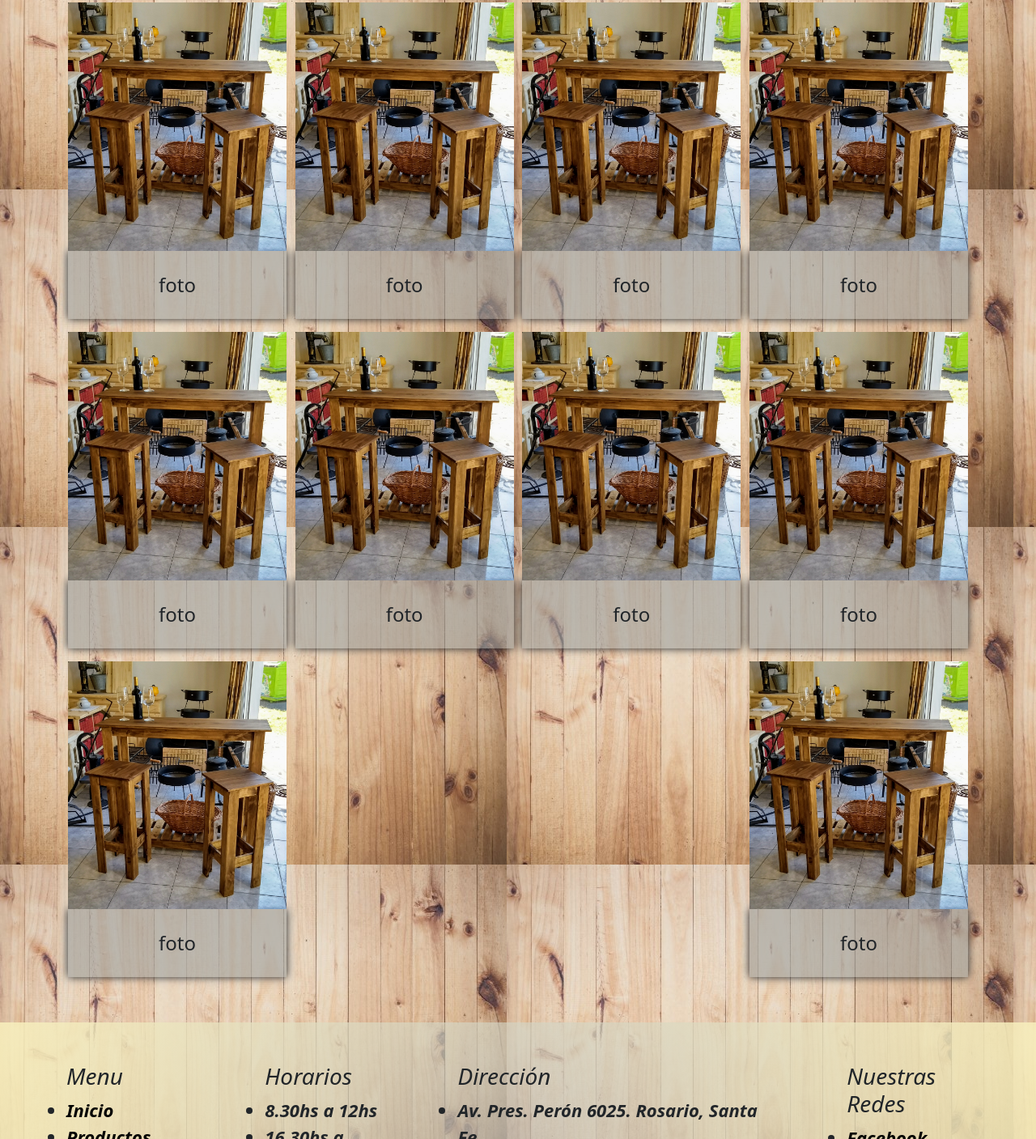
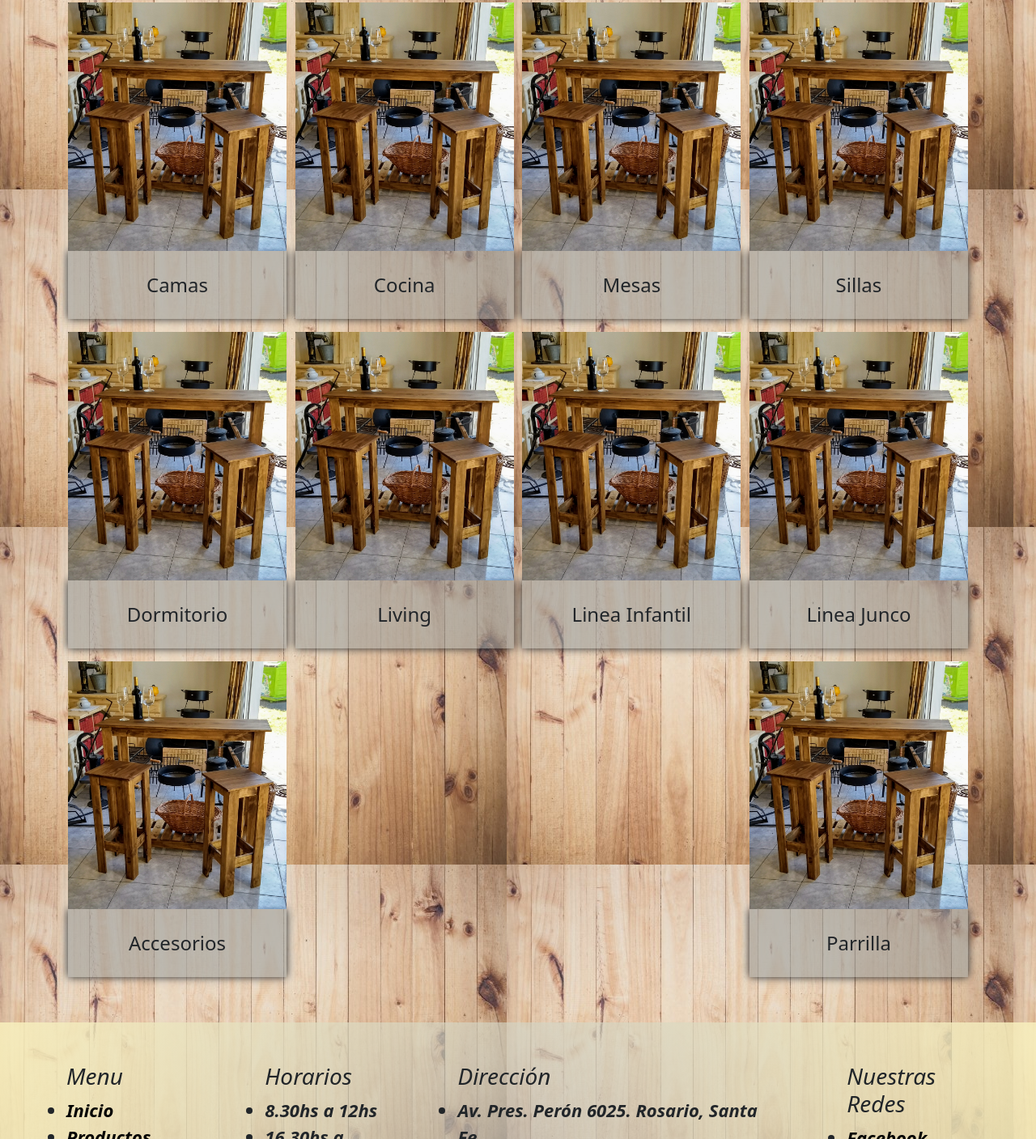
Before and after one commit to TrellixVulnTeam/Cuarta-Preentrega-Final_X2QO, a website: page index.html in a window 1280 px wide. Shown: the part 183-1590 px from the top of the page at 81% size. Drawn offline with nearby package versions, Linux system fonts and the light colour scheme.

Commit message:
agregue titulo a la categoria del inicio

```diff
--- a/index.html
+++ b/index.html
@@ -48,52 +48,52 @@
 		<div class="galeria">
 			<div>
 				<img src="../img/mueblefachero12.jpg" alt="">
-				<p class="pie">foto</p>
+				<p class="pie">Camas</p>
 			</div>
 
 			<div>
 				<img src="../img/mueblefachero12.jpg" alt="">
-				<p class="pie">foto</p>
+				<p class="pie">Cocina</p>
 			</div>
 
 			<div>
 				<img src="../img/mueblefachero12.jpg" alt="">
-				<p class="pie">foto</p>
+				<p class="pie">Mesas</p>
 			</div>
 
 			<div>
 				<img src="../img/mueblefachero12.jpg" alt="">
-				<p class="pie">foto</p>
+				<p class="pie">Sillas</p>
 			</div>
 
 			<div>
 				<img src="../img/mueblefachero12.jpg" alt="">
-				<p class="pie">foto</p>
+				<p class="pie">Dormitorio</p>
 			</div>
 
 			<div>
 				<img src="../img/mueblefachero12.jpg" alt="">
-				<p class="pie">foto</p>
+				<p class="pie">Living</p>
 			</div>
 
 			<div>
 				<img src="../img/mueblefachero12.jpg" alt="">
-				<p class="pie">foto</p>
+				<p class="pie">Linea Infantil</p>
 			</div>
 
 			<div>
 				<img src="../img/mueblefachero12.jpg" alt="">
-				<p class="pie">foto</p>
+				<p class="pie">Linea Junco</p>
 			</div>
 
 			<div>
 				<img src="../img/mueblefachero12.jpg" alt="">
-				<p class="pie">foto</p>
+				<p class="pie">Accesorios</p>
 			</div>
 
 			<div>
 				<img src="../img/mueblefachero12.jpg" alt="">
-				<p class="pie">foto</p>
+				<p class="pie">Parrilla</p>
 			</div>
 		</div>
 	</div>
```
